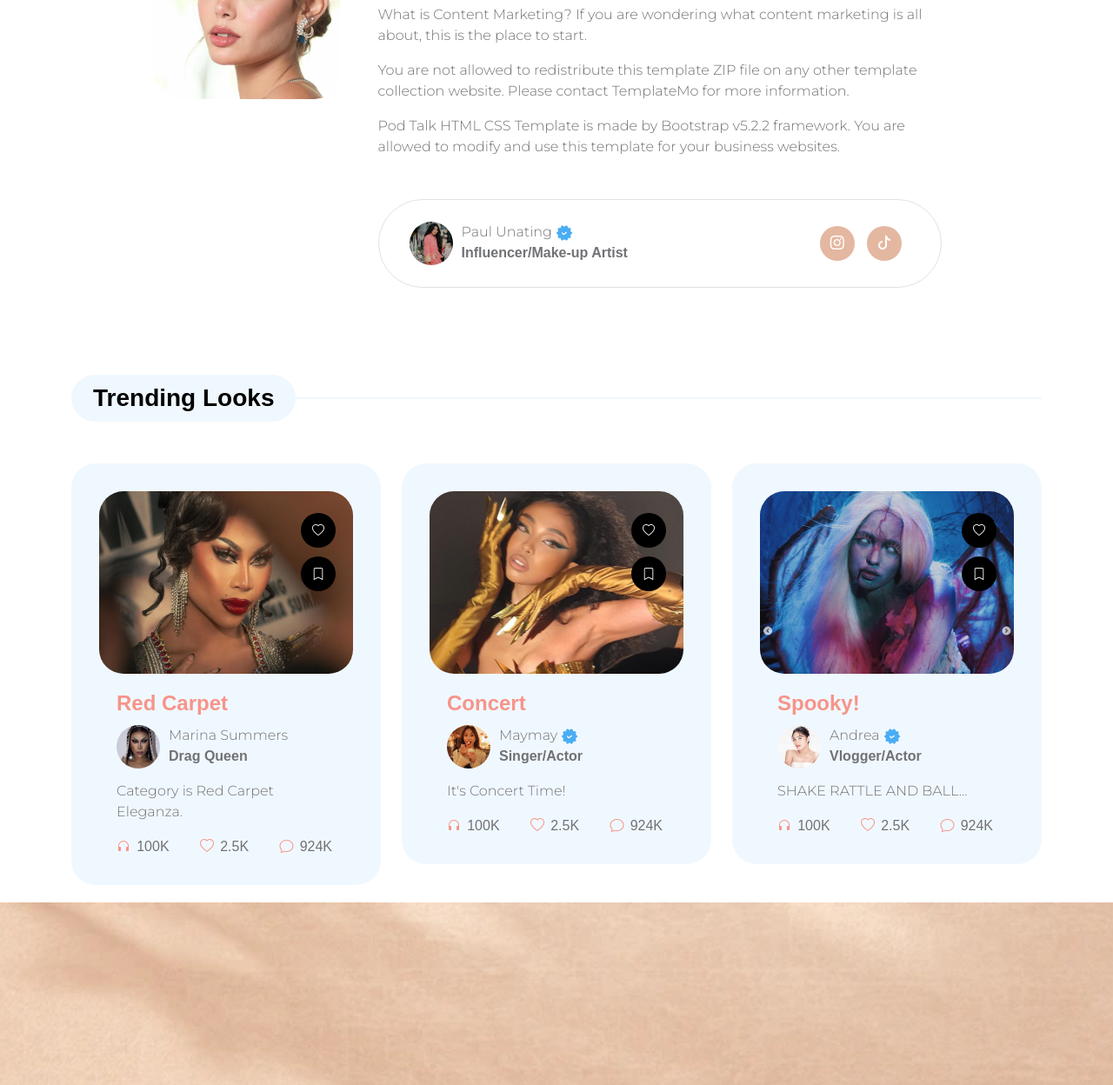
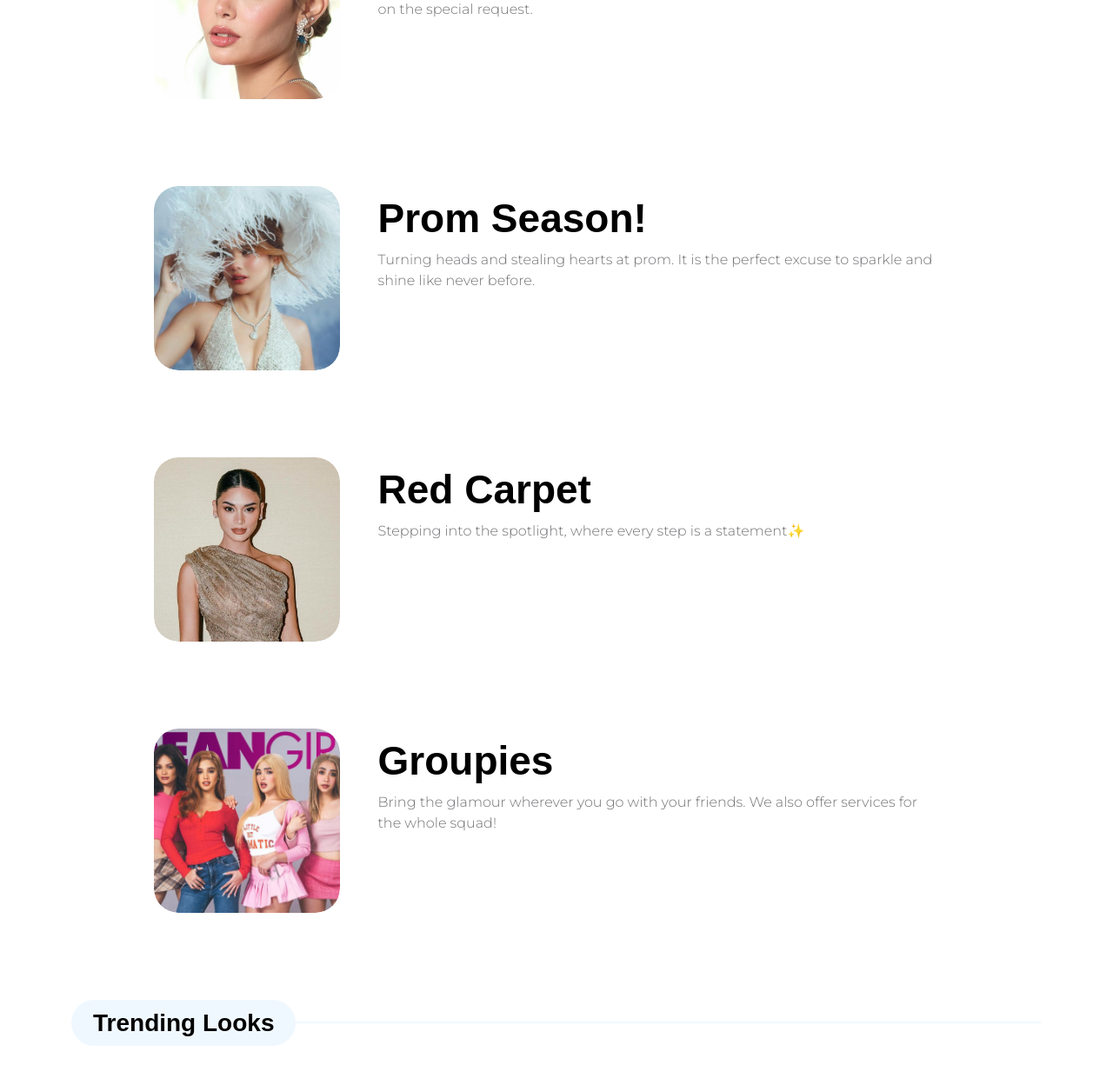
Before and after one commit to Kdacquil/Hidden-Beauty, a plain HTML site: page detail-page.html in a window 1280 px wide. Shown: the part 780-2028 px from the top of the page at 87% size. Drawn offline with Linux system fonts and the light colour scheme; a web font is replaced by a local one.

Commit message:
Update detail-page.html

```diff
--- a/detail-page.html
+++ b/detail-page.html
@@ -82,7 +82,7 @@
 
                     <div class="col-lg-12 col-12 text-center">
 
-                        <h2 class="mb-0">Detail Page</h2>
+                        <h2 class="mb-0">Some insipiration look</h2>
                     </div>
 
                 </div>
@@ -110,52 +110,102 @@
 
                             <div class="col-lg-9 col-12">
                                 <div class="custom-block-info">
-                                    <div class="custom-block-top d-flex mb-1">
-                                        <small class="me-4">
-                                            <a href="https://www.tiktok.com/@onlypaulunating/video/7285194854030789894">
-                                                <i class="bi-play"></i>
-                                                Play now
-                                            </a>
-                                        </small>
-
-                                        <small class="ms-auto">Episode <span class="badge">15</span></small>
-                                    </div>
 
                                     <h2 class="mb-2">Modern Vintage</h2>
 
-                                    <p>What is Content Marketing? If you are wondering what content marketing is all
-                                        about, this is the place to start.</p>
+                                    <p>Do you want to achieve this kind of look? Fill out the form to describe and add
+                                        this on the special request.</p>
+                                </div>
+                            </div>
+                        </div>
+                    </div>
 
-                                    <p>You are not allowed to redistribute this template ZIP file on any other template
-                                        collection website. Please contact TemplateMo for more information.</p>
+                </div>
+            </div>
+        </section>
+        <section class="latest-podcast-section section-padding pb-0" id="section_2">
+            <div class="container">
+                <div class="row justify-content-center">
 
-                                    <p>Pod Talk HTML CSS Template is made by Bootstrap v5.2.2 framework. You are allowed
-                                        to modify and use this template for your business websites.</p>
+                    <div class="col-lg-10 col-12">
 
-                                    <div
-                                        class="profile-block profile-detail-block d-flex flex-wrap align-items-center mt-5">
-                                        <div class="d-flex mb-3 mb-lg-0 mb-md-0">
-                                            <img src="images/profile/paul.jpg" class="profile-block-image img-fluid"
-                                                alt="">
 
-                                            <p>
-                                                Paul Unating
-                                                <img src="images/verified.png" class="verified-image img-fluid" alt="">
-                                                <strong>Influencer/Make-up Artist</strong>
-                                            </p>
-                                        </div>
+                        <div class="row">
+                            <div class="col-lg-3 col-12">
+                                <div class="custom-block-icon-wrap">
+                                    <div class="custom-block-image-wrap custom-block-image-detail-page">
+                                        <img src="images/podcast/criza.png" class="custom-block-image img-fluid" alt="">
+                                    </div>
+                                </div>
+                            </div>
 
-                                        <ul class="social-icon ms-lg-auto ms-md-auto">
-                                            <li class="social-icon-item">
-                                                <a href="https://www.instagram.com/Onlypaulunating/"
-                                                    class="social-icon-link bi-instagram"></a>
-                                            </li>
-                                            <li class="social-icon-item">
-                                                <a href="https://www.tiktok.com/@onlypaulunating"
-                                                    class="social-icon-link bi-tiktok"></a>
-                                            </li>
-                                        </ul>
+                            <div class="col-lg-9 col-12">
+                                <div class="custom-block-info">
+
+                                    <h2 class="mb-2">Prom Season!</h2>
+
+                                    <p>Turning heads and stealing hearts at prom. It is the perfect excuse to sparkle
+                                        and shine like never before.</p>
+                                </div>
+                            </div>
+                        </div>
+                    </div>
+
+                </div>
+            </div>
+        </section>
+        <section class="latest-podcast-section section-padding pb-0" id="section_2">
+            <div class="container">
+                <div class="row justify-content-center">
+
+                    <div class="col-lg-10 col-12">
+
+
+                        <div class="row">
+                            <div class="col-lg-3 col-12">
+                                <div class="custom-block-icon-wrap">
+                                    <div class="custom-block-image-wrap custom-block-image-detail-page">
+                                        <img src="images/podcast/pia.png" class="custom-block-image img-fluid" alt="">
                                     </div>
+                                </div>
+                            </div>
+
+                            <div class="col-lg-9 col-12">
+                                <div class="custom-block-info">
+                                    <h2 class="mb-2">Red Carpet</h2>
+
+                                    <p>Stepping into the spotlight, where every step is a statement✨</p>
+
+                                </div>
+                            </div>
+                        </div>
+                    </div>
+
+                </div>
+            </div>
+        </section>
+        <section class="latest-podcast-section section-padding pb-0" id="section_2">
+            <div class="container">
+                <div class="row justify-content-center">
+
+                    <div class="col-lg-10 col-12">
+
+                        <div class="row">
+                            <div class="col-lg-3 col-12">
+                                <div class="custom-block-icon-wrap">
+                                    <div class="custom-block-image-wrap custom-block-image-detail-page">
+                                        <img src="images/podcast/group.png" class="custom-block-image img-fluid" alt="">
+                                    </div>
+                                </div>
+                            </div>
+
+                            <div class="col-lg-9 col-12">
+                                <div class="custom-block-info">
+
+                                    <h2 class="mb-2">Groupies</h2>
+
+                                    <p>Bring the glamour wherever you go with your friends. We also offer services for
+                                        the whole squad!</p>
                                 </div>
                             </div>
                         </div>
@@ -528,7 +578,7 @@
                         </li>
 
                         <li class="site-footer-link-item">
-                            <a href="#" class="site-footer-link">Browse Services</a>
+                            <a href="#" class="site-footer-link">Browse episodes</a>
                         </li>
 
                         <li class="site-footer-link-item">
```
